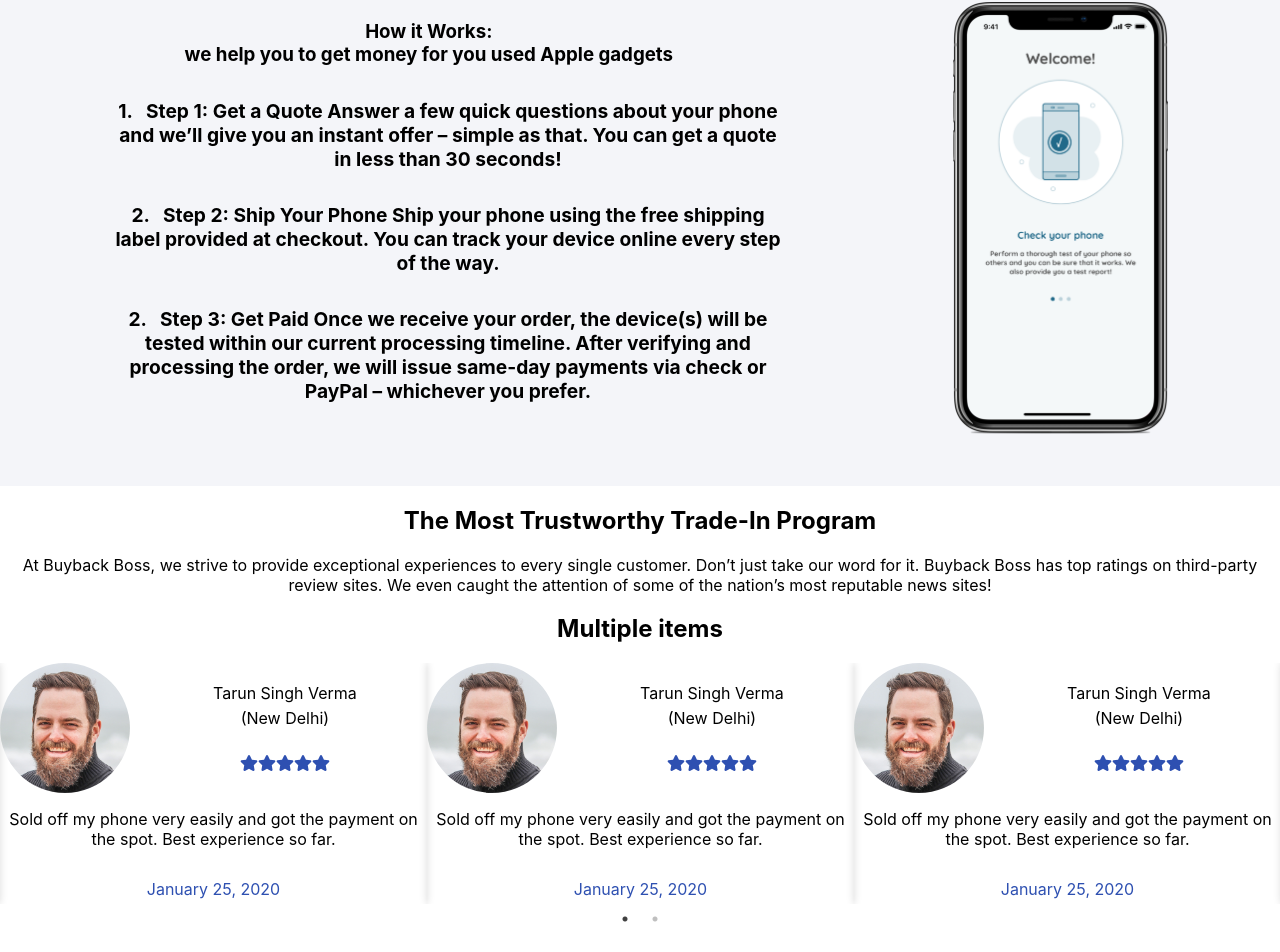
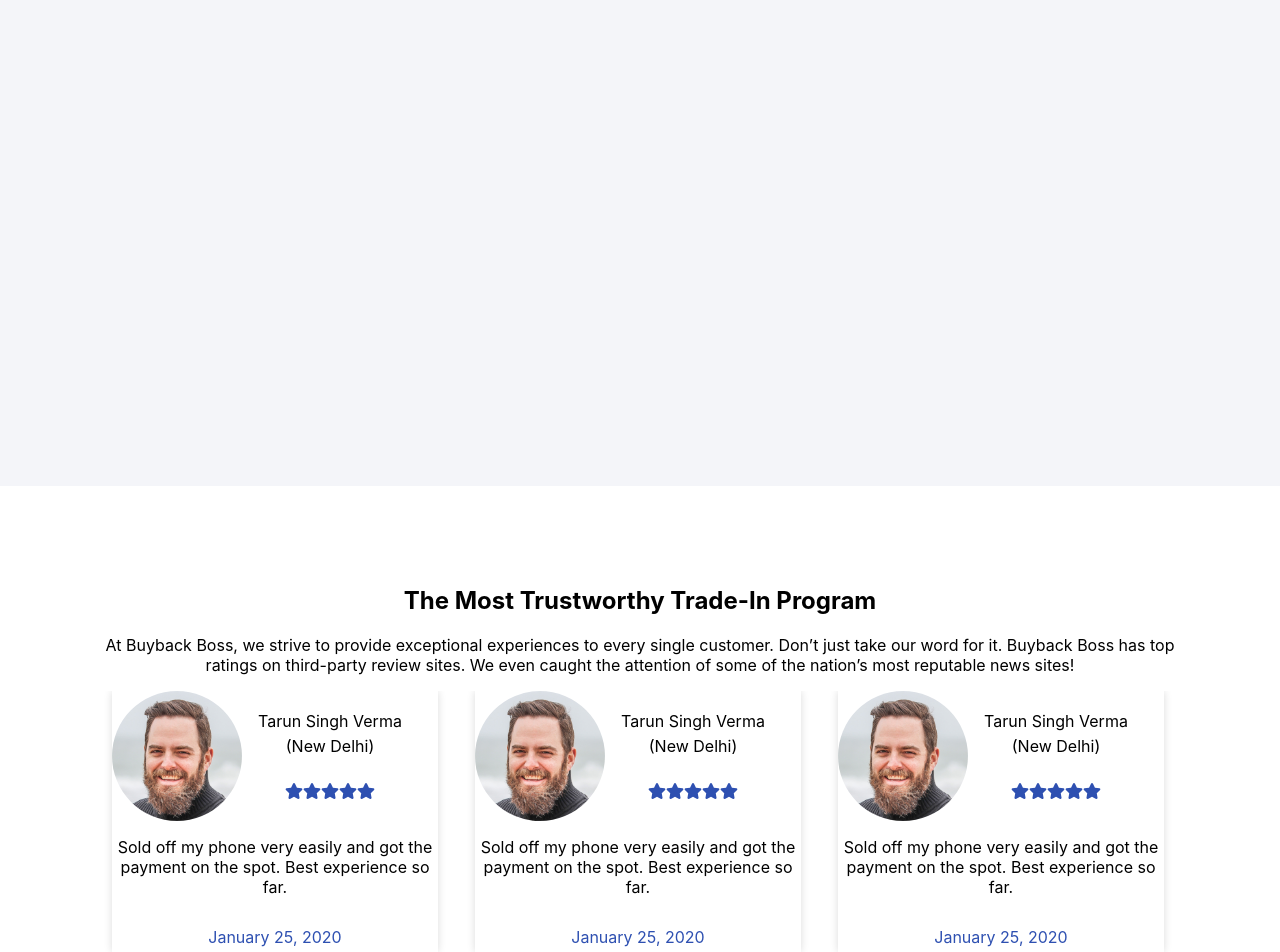
Before and after one commit to Habeeb-marcus/phone-website, a React (Create React App) app: page / in a window 1280 px wide. Shown: the part 1898-2850 px from the top of the page. Before the commit the page ends 2827 px from the top, so only its background shows below. Built offline with nearby package versions, Linux system fonts and the light colour scheme.

Commit message:
carousel-container, section4.css, section3

```diff
--- a/src/components/section3/Section3.js
+++ b/src/components/section3/Section3.js
@@ -8,7 +8,7 @@
     return (
         <div>
             <div className="sect3-cont">
-            <article>
+            <article data-aos="fade-right">
                 <h3>How  it Works: <br/>  we help you to get money for you used Apple gadgets</h3>
                 <h5>
                     1.	&nbsp; Step 1: Get a Quote
@@ -29,7 +29,7 @@
 
 
             <div className="img-right">
-                <div className="sect3-img-cnt">
+                <div className="sect3-img-cnt" data-aos="fade-left">
                     <img src={sellphone1} alt="cell1"/>
                 </div>
             </div>
--- a/src/components/section4/CarouselContainer.js
+++ b/src/components/section4/CarouselContainer.js
@@ -3,6 +3,8 @@
 import { faStar } from '@fortawesome/free-solid-svg-icons'
 import Slider from "react-slick";
 import './Section4.css'
+
+// import { Swiper, SwiperSlide } from 'swiper/react';
 // import 'swiper/css';
 import prof1 from "../../images/slider/prof1.jpg"
 import img2 from "../../images/slider/img2.jpeg"
@@ -11,10 +13,31 @@
 
 
 
+// export default class CarouselContainer extends Component{
+//     render(){
+//   return (
+//       <div>
+//     <Swiper
+//       spaceBetween={50}
+//       slidesPerView={3}
+//       onSlideChange={() => console.log('slide change')}
+//       onSwiper={(swiper) => console.log(swiper)}
+//     >
+//       <SwiperSlide>Slide 1</SwiperSlide>
+//       <SwiperSlide>Slide 2</SwiperSlide>
+//       <SwiperSlide>Slide 3</SwiperSlide>
+//       <SwiperSlide>Slide 4</SwiperSlide>
+//       ...
+//     </Swiper>
+//     </div>
+//   );
+//   }
+// };
 
 
 
- export default class CarouselComponent extends Component {
+
+ export default class CarouselContainer extends Component {
   render() {
     const settings = {
       dots: true,
@@ -25,7 +48,7 @@
     };
     return (
       <div>
-        <h2 className="card-title"> Multiple items </h2>
+
         <Slider {...settings}>
 
 
@@ -172,38 +195,7 @@
                     <span className="date">January 25, 2020</span>
                 </div>
             </div>
-
-
-
-
-          {/* <div> */}
-            {/* <h3>1</h3>
-          </div>
-          <div>
-            <h3>2</h3>
-          </div>
-          <div>
-            <h3>3</h3>
-          </div>
-          <div>
-            <h3>4</h3>
-          </div>
-          <div>
-            <h3>5</h3>
-          </div>
-          <div>
-            <h3>6</h3>
-          </div>
-          <div>
-            <h3>7</h3>
-          </div>
-          <div>
-            <h3>8</h3>
-          </div>
-          <div>
-            <h3>9</h3>
-          </div> */}
-        </Slider>
+       </Slider>
       </div>
     );
   }
--- a/src/components/section4/Section4.css
+++ b/src/components/section4/Section4.css
@@ -4,7 +4,12 @@
 }
 
 .review-cnt {
+    /* overflow: hidden; */
+}
 
+.review-test {
+    text-align: center;
+    padding: 5rem 5rem 0;
 }
 
 .card-title {
@@ -52,4 +57,21 @@
     .card-main {
         box-shadow: 0 0 8px 0 rgb(0 0 0 / 14%);
         margin-right: 5px;
+        width: 90%!important;
     }
+
+    .slick-slider {
+        /* margin-top: 3rem; */
+        text-align: center;
+        display: flex;
+        justify-content: center;
+        padding: auto;
+    }
+
+    .slick-list {
+        width: 85%;
+    }
+
+    .slick-track {
+        overflow: hidden;
+    }
```
